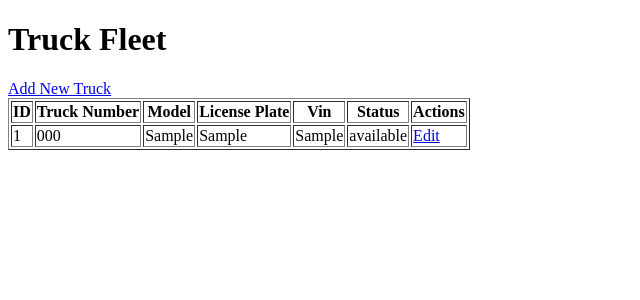
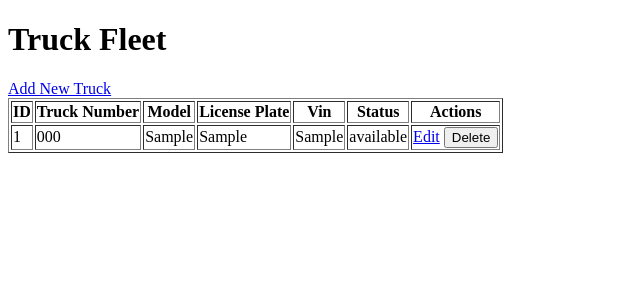
Before and after one commit to carirsm/fleet-app, a Flask app: page /trucks in a window 1280 px wide. Shown: the top 300 px of the page, without its empty margins (0-640 px from the left). Run offline with Flask 3, Linux system fonts and the light colour scheme; tables that the repository leaves empty hold one stand-in row (values such as "Sample post").

Commit message:
added delete route and button

```diff
--- a/app/routes.py
+++ b/app/routes.py
@@ -60,3 +60,13 @@ def update_truck(id):
     db.session.commit()
 
     return redirect(url_for('main.trucks'))
+
+# delete trucks
+@main.route('/trucks/<int:id>/delete', methods=['POST'])
+def delete_truck():
+    truck = Truck.query.get_or_404(id)
+
+    db.session.delete(truck)
+    db.session.commit()
+
+    return redirect(url_for('main.trucks'))
--- a/app/templates/trucks.html
+++ b/app/templates/trucks.html
@@ -31,6 +31,9 @@
                     <td>{{ truck.status }}</td>
                     <td>
                         <a href="/trucks/{{ truck.id }}/edit">Edit</a>
+                        <form action="trucks/{{ truck.id }}/delete" method="POST" style="display:inline;">
+                            <button type="submit" onclick="return confirm('Are you sure you want to delete this truck?')">Delete</button>
+                        </form>
                     </td>
                 </tr>
                 {% endfor %}
```
